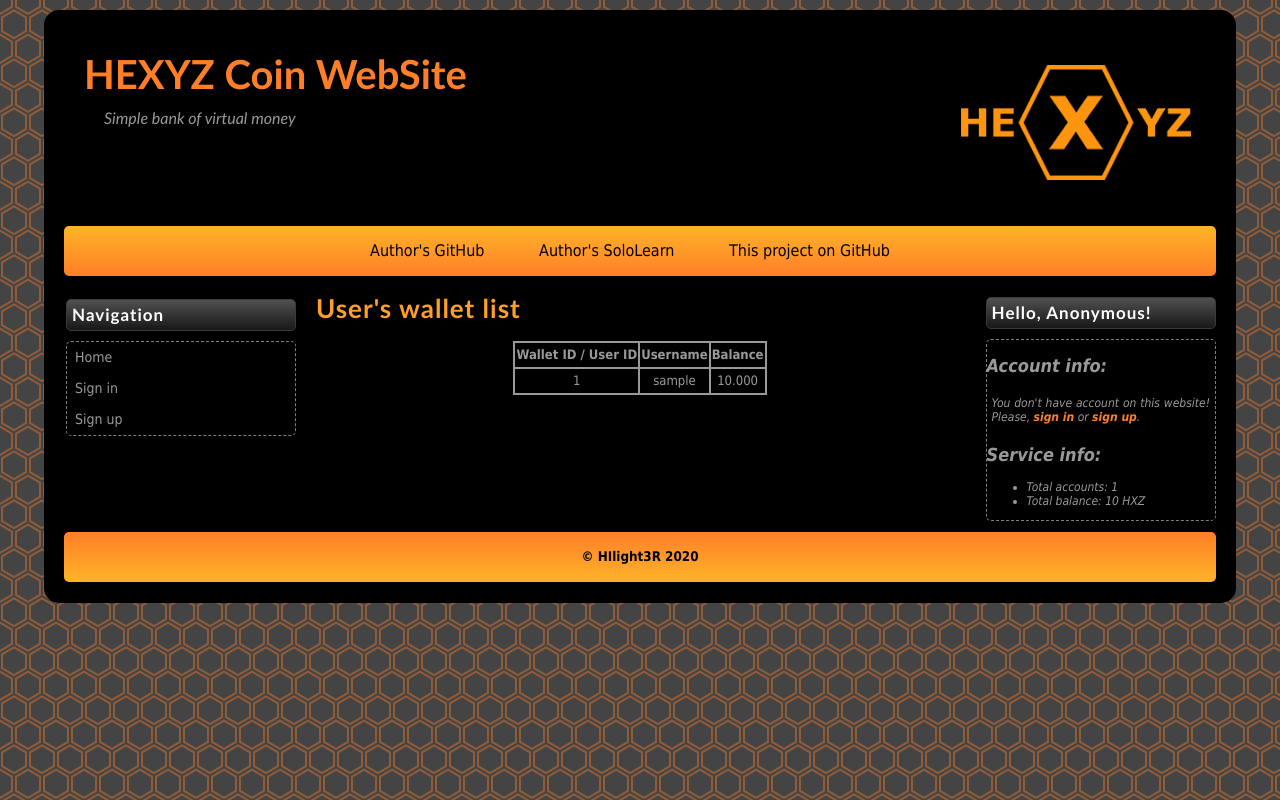
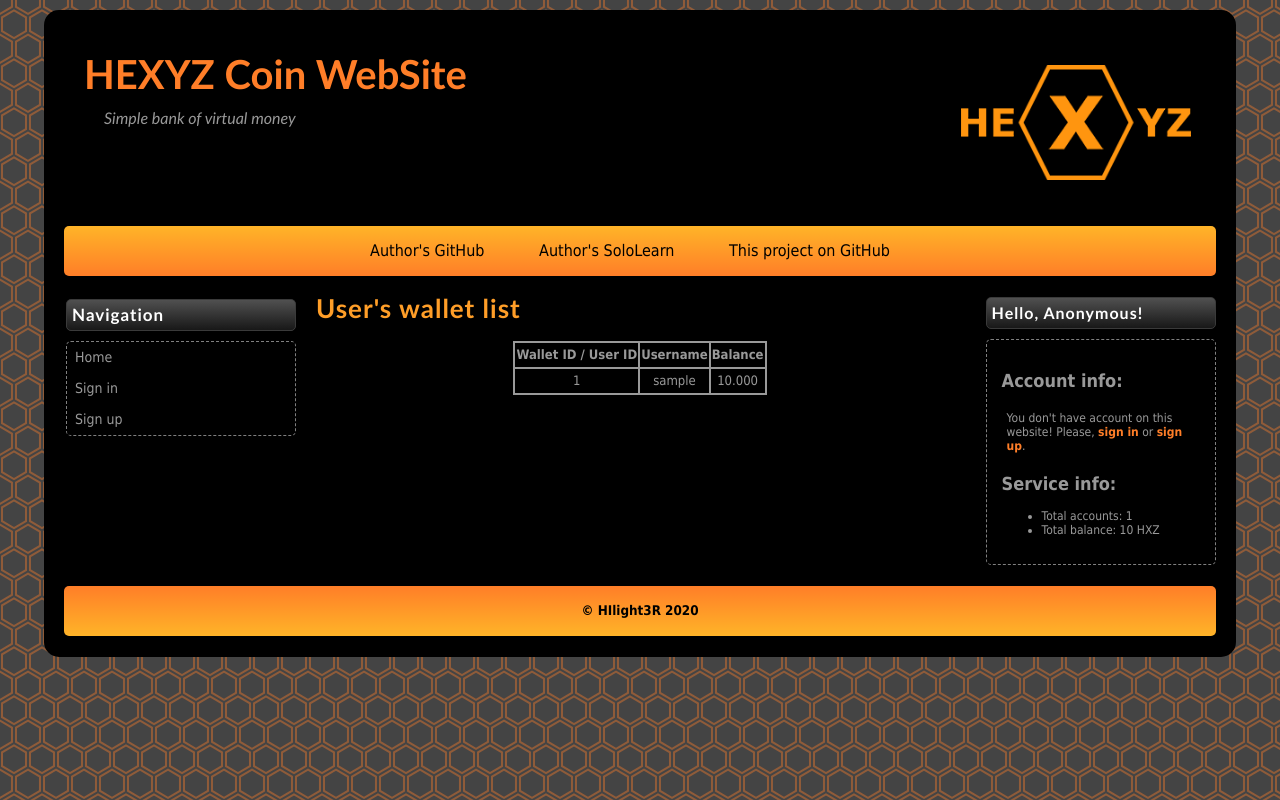
Before and after one commit to HIlight3R/HEXYZ, a Django app: page / in a window 1280 px wide. Run offline with Django 3.2, Linux system fonts and the light colour scheme; tables that the repository leaves empty hold one stand-in row (values such as "Sample post").

Commit message:
Optimized CSS code

```diff
--- a/static/css/style.css
+++ b/static/css/style.css
@@ -15,7 +15,6 @@ body {
     padding: 20px;
 }
 
-/* oben*/
 header {
     margin: 0;
 }
@@ -79,7 +78,7 @@ div#navilist {
     border-radius: 5px;
 }
 
-/* Navigation links*/
+
 nav {
     width: 20%;
     float: left;
@@ -138,7 +137,6 @@ nav ul a:focus {
     text-decoration: none;
     font-family: tahoma, arial, helvetica, verdana, sans-serif;
     color: #252525;
-    font-weight: normal;
     background-color: #FF7E28;
 }
 
@@ -150,7 +148,7 @@ aside {
 aside h2 {
     color: #ffffff;
     background-color: #181818;
-    font-size: 1.063em;
+    font-size: 1em;
     font-weight: bold;
     margin: 0px 0px 10px 0px;
     padding: 5px;
@@ -169,20 +167,19 @@ aside p {
 }
 
 .textboxrighttext {
-    text-align: justify;
+    text-align: left;
     font-size: 0.750em;
-    font-style: italic;
     border: 1px dashed #808080;
     border-radius: 5px;
-    margin-bottom: 10px;
+    margin-bottom: 20px;
+    padding: 15px;
 }
 
-/* Hauptteil*/
 main {
-    display: block; /*wegen Fehldarstellung IE*/
+    display: block;
 }
 
-/* Inhalt*/
+
 article {
     margin-left: 21%;
     margin-right: 21%;
@@ -262,7 +259,7 @@ footer {
     background-image: -webkit-linear-gradient(#FF7E28 0%, #FFB428 100%);
 }
 
-/* allgemeine Angaben*/
+
 a:link, a:visited, a:active {
     color: #FF7E28;
     background-color: transparent;
@@ -312,13 +309,7 @@ td, tr, th {
     border: #999999 2px solid;
     border-spacing: 10px;
     text-align: center;
-    /*align-content: center;*/
-    /*align-self: center;*/
-    /*align-items: center;*/
 }
-
-
-/******************Besonderheiten fьr Bildschirmgroesse max. 768px**********************/
 
 @media (max-width: 768px) {
 
@@ -389,7 +380,6 @@ td, tr, th {
 
 }
 
-/*****************Besonderheiten fьr Bildschirmgroesse max. 480px***********************/
 
 @media (max-width: 480px) {
 
```
